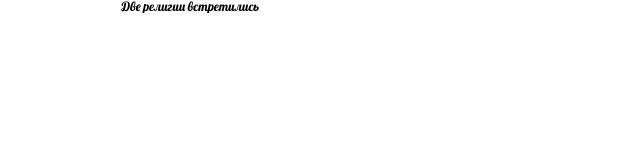
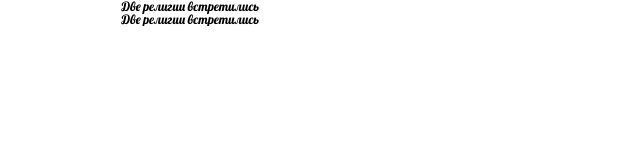
Before and after one commit to irben06/-, a plain HTML site: page Автоподбор/index.htm in a window 1280 px wide. Shown: the whole page, without its empty margins (0-640 px from the left). Drawn offline with Linux system fonts and the light colour scheme.

Commit message:
Update index.htm

```diff
--- a/Автоподбор/index.htm
+++ b/Автоподбор/index.htm
@@ -16,6 +16,7 @@
 <body>
     <div class="site">
         <div class="container">Две религии встретились</div>
+        <div class="container">Две религии встретились</div>
 
     </div>
     <script src="js/main.js"></script>
```
